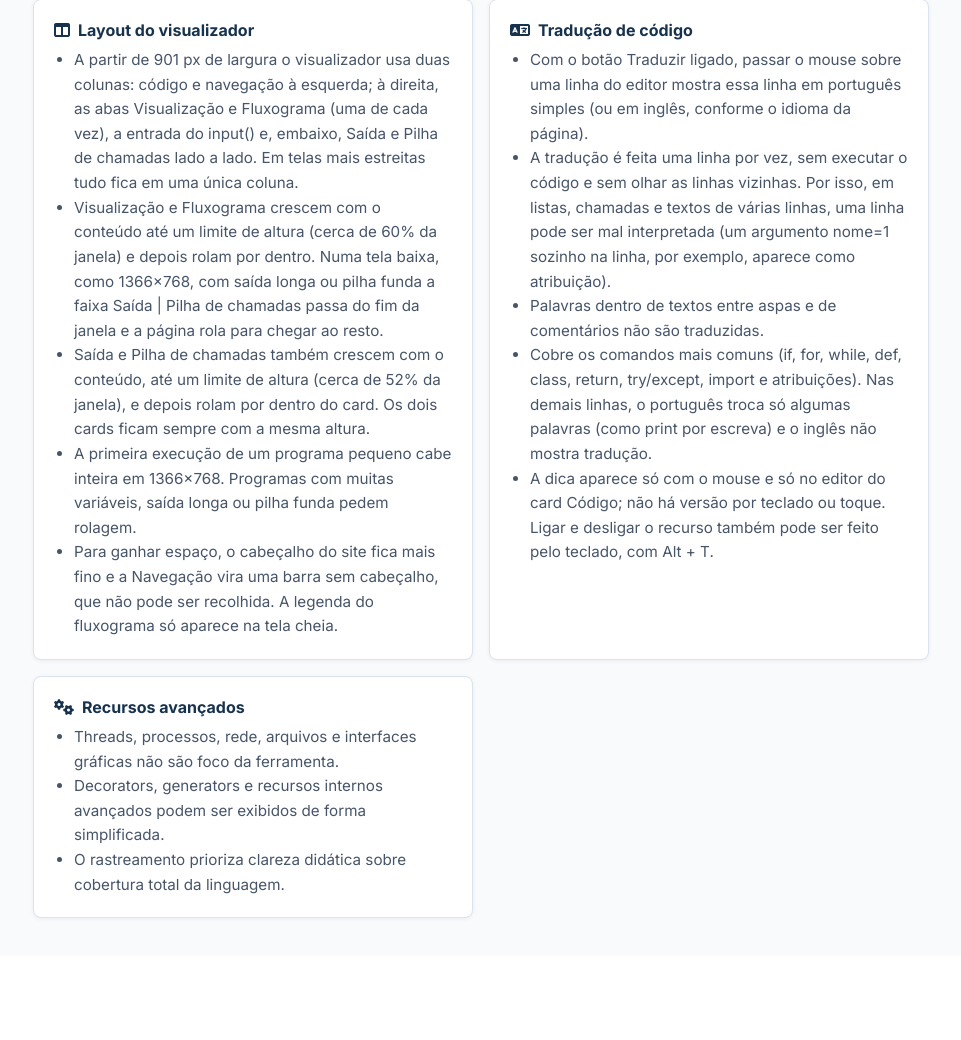
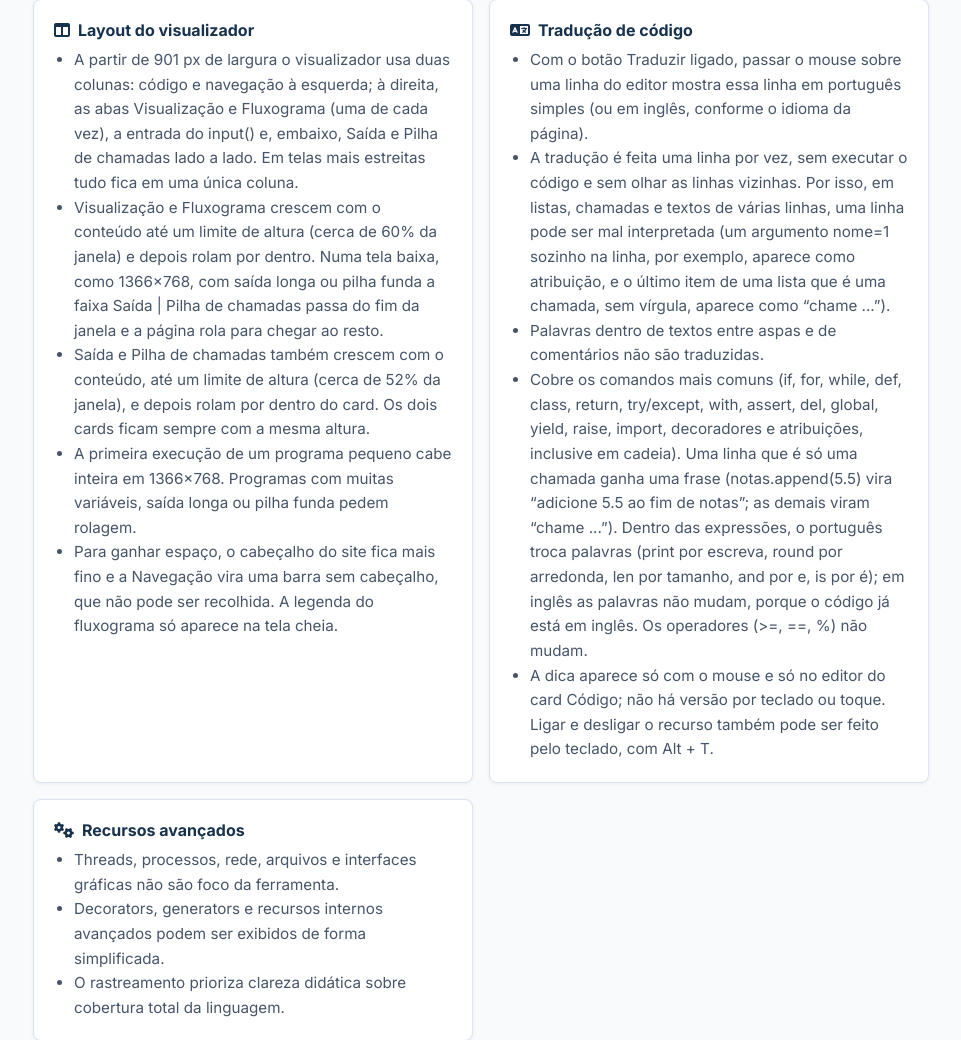
Before and after one commit to RuanVictorH/PythonVisual, a Flask app: page /limitacoes in a window 1280 px wide. Shown: the part 1546-2586 px from the top of the page, without its empty margins (159-1120 px from the left). Before the commit the page ends 2466 px from the top, so only its background shows below. Run offline with Flask 3, Linux system fonts and the light colour scheme.

Commit message:
Documenta a revisao da traducao no README e em Limitacoes
- README: a secao "Tradução de código" ganha a cobertura nova (instrucoes, palavras e funcoes, chamadas e metodos) e entra um item novo em "Melhorias desta versao".
- Limitacoes: os itens 2 e 4 da traducao, em portugues e em ingles, passam a descrever a cobertura nova e avisam que o ultimo item de uma lista aberta que e uma chamada aparece como "chame ...".

```diff
--- a/templates/limitacoes.html
+++ b/templates/limitacoes.html
@@ -266,9 +266,9 @@
           <h3><i class="fa-solid fa-language" aria-hidden="true"></i><span data-i18n="translation.title">Tradução de código</span></h3>
           <ul>
             <li data-i18n="translation.item1">Com o botão Traduzir ligado, passar o mouse sobre uma linha do editor mostra essa linha em português simples (ou em inglês, conforme o idioma da página).</li>
-            <li data-i18n="translation.item2">A tradução é feita uma linha por vez, sem executar o código e sem olhar as linhas vizinhas. Por isso, em listas, chamadas e textos de várias linhas, uma linha pode ser mal interpretada (um argumento nome=1 sozinho na linha, por exemplo, aparece como atribuição).</li>
+            <li data-i18n="translation.item2">A tradução é feita uma linha por vez, sem executar o código e sem olhar as linhas vizinhas. Por isso, em listas, chamadas e textos de várias linhas, uma linha pode ser mal interpretada (um argumento nome=1 sozinho na linha, por exemplo, aparece como atribuição, e o último item de uma lista que é uma chamada, sem vírgula, aparece como “chame ...”).</li>
             <li data-i18n="translation.item3">Palavras dentro de textos entre aspas e de comentários não são traduzidas.</li>
-            <li data-i18n="translation.item4">Cobre os comandos mais comuns (if, for, while, def, class, return, try/except, import e atribuições). Nas demais linhas, o português troca só algumas palavras (como print por escreva) e o inglês não mostra tradução.</li>
+            <li data-i18n="translation.item4">Cobre os comandos mais comuns (if, for, while, def, class, return, try/except, with, assert, del, global, yield, raise, import, decoradores e atribuições, inclusive em cadeia). Uma linha que é só uma chamada ganha uma frase (notas.append(5.5) vira “adicione 5.5 ao fim de notas”; as demais viram “chame ...”). Dentro das expressões, o português troca palavras (print por escreva, round por arredonda, len por tamanho, and por e, is por é); em inglês as palavras não mudam, porque o código já está em inglês. Os operadores (>=, ==, %) não mudam.</li>
             <li data-i18n="translation.item5">A dica aparece só com o mouse e só no editor do card Código; não há versão por teclado ou toque. Ligar e desligar o recurso também pode ser feito pelo teclado, com Alt + T.</li>
           </ul>
         </article>
@@ -352,11 +352,11 @@
           "translation.item1":
             "Com o botão Traduzir ligado, passar o mouse sobre uma linha do editor mostra essa linha em português simples (ou em inglês, conforme o idioma da página).",
           "translation.item2":
-            "A tradução é feita uma linha por vez, sem executar o código e sem olhar as linhas vizinhas. Por isso, em listas, chamadas e textos de várias linhas, uma linha pode ser mal interpretada (um argumento nome=1 sozinho na linha, por exemplo, aparece como atribuição).",
+            "A tradução é feita uma linha por vez, sem executar o código e sem olhar as linhas vizinhas. Por isso, em listas, chamadas e textos de várias linhas, uma linha pode ser mal interpretada (um argumento nome=1 sozinho na linha, por exemplo, aparece como atribuição, e o último item de uma lista que é uma chamada, sem vírgula, aparece como “chame ...”).",
           "translation.item3":
             "Palavras dentro de textos entre aspas e de comentários não são traduzidas.",
           "translation.item4":
-            "Cobre os comandos mais comuns (if, for, while, def, class, return, try/except, import e atribuições). Nas demais linhas, o português troca só algumas palavras (como print por escreva) e o inglês não mostra tradução.",
+            "Cobre os comandos mais comuns (if, for, while, def, class, return, try/except, with, assert, del, global, yield, raise, import, decoradores e atribuições, inclusive em cadeia). Uma linha que é só uma chamada ganha uma frase (notas.append(5.5) vira “adicione 5.5 ao fim de notas”; as demais viram “chame ...”). Dentro das expressões, o português troca palavras (print por escreva, round por arredonda, len por tamanho, and por e, is por é); em inglês as palavras não mudam, porque o código já está em inglês. Os operadores (>=, ==, %) não mudam.",
           "translation.item5":
             "A dica aparece só com o mouse e só no editor do card Código; não há versão por teclado ou toque. Ligar e desligar o recurso também pode ser feito pelo teclado, com Alt + T.",
           "advanced.title": "Recursos avançados",
@@ -437,11 +437,11 @@
           "translation.item1":
             "With the Translate button turned on, hovering over a line in the editor shows that line in plain language (Portuguese or English, according to the page language).",
           "translation.item2":
-            "The translation is done one line at a time, without running the code and without looking at neighboring lines. Because of this, in lists, calls, and texts that span several lines, a line may be misinterpreted (an argument name=1 alone on its line, for example, appears as an assignment).",
+            "The translation is done one line at a time, without running the code and without looking at neighboring lines. Because of this, in lists, calls, and texts that span several lines, a line may be misinterpreted (an argument name=1 alone on its line, for example, appears as an assignment, and the last item of a list that is a call, without a comma, appears as “call ...”).",
           "translation.item3":
             "Words inside quoted texts and comments are not translated.",
           "translation.item4":
-            "It covers the most common statements (if, for, while, def, class, return, try/except, import, and assignments). On other lines, Portuguese replaces only a few words (such as print with escreva) and English shows no translation.",
+            "It covers the most common statements (if, for, while, def, class, return, try/except, with, assert, del, global, yield, raise, import, decorators, and assignments, including chained ones). A line that is just a call gets a sentence (notas.append(5.5) becomes “add 5.5 to the end of notas”; other calls become “call ...”). Inside expressions, Portuguese replaces words (print with escreva, round with arredonda, len with tamanho, and with e, is with é); in English the words do not change, because the code is already in English. Operators (>=, ==, %) do not change.",
           "translation.item5":
             "The hint appears only with the mouse and only in the editor of the Code card; there is no keyboard or touch version. Turning the feature on and off can also be done with the keyboard, using Alt + T.",
           "advanced.title": "Advanced features",
```
Also changed, not shown: README.md.
